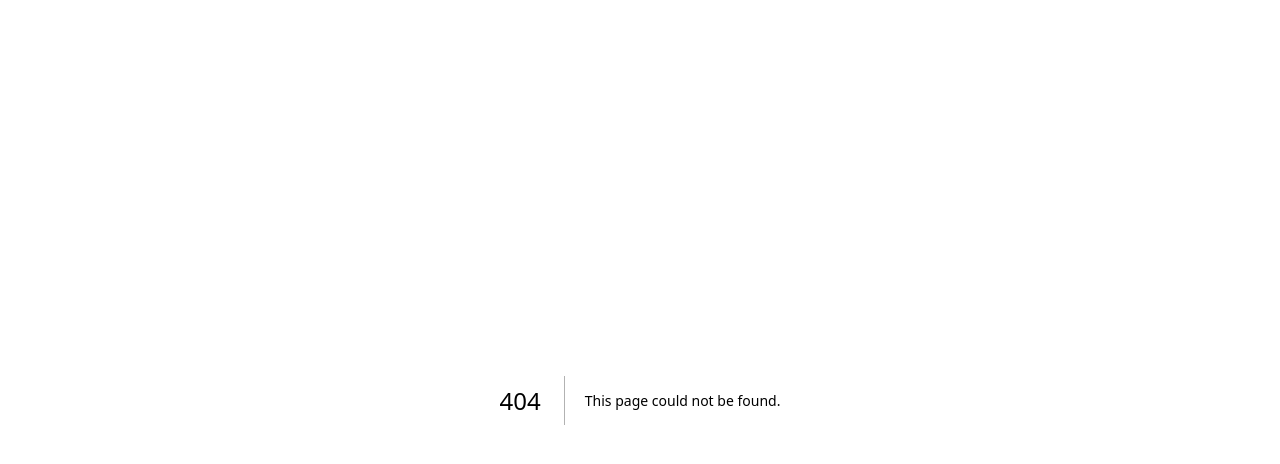
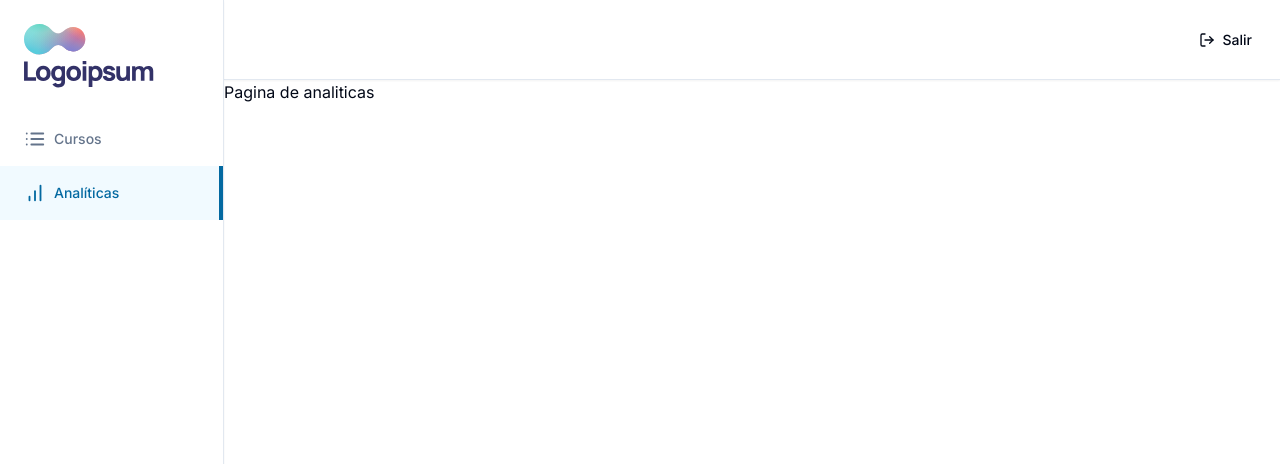
Before and after one commit to Valeria-Personal-Projects/lms-britolam, a Next.js app: page /teacher/analytics in a window 1280 px wide. Before the commit this address had no page. Shown: the top 464 px of the page. Built offline with nearby package versions, Linux system fonts and the light colour scheme.

Commit message:
Analytics page created and main pages fixed in the layout

```diff
--- /dev/null
+++ b/app/(dashboard)/(routes)/teacher/analytics/page.tsx
@@ -0,0 +1,9 @@
+const AnalyticsPage = () => {
+    return (
+        <div>
+            Pagina de analiticas
+        </div>
+     );
+}
+
+export default AnalyticsPage;
--- a/app/(dashboard)/layout.tsx
+++ b/app/(dashboard)/layout.tsx
@@ -15,7 +15,7 @@
             <div className="hidden md:flex h-full w-56 flex-col fixed inset-y-0 z-50">
                 <Sidebar/>
             </div>
-            <main className="md:pl-56 h-full">
+            <main className="md:pl-56 pt-[80px] h-full">
                 { children }
             </main>
         </div>
```
